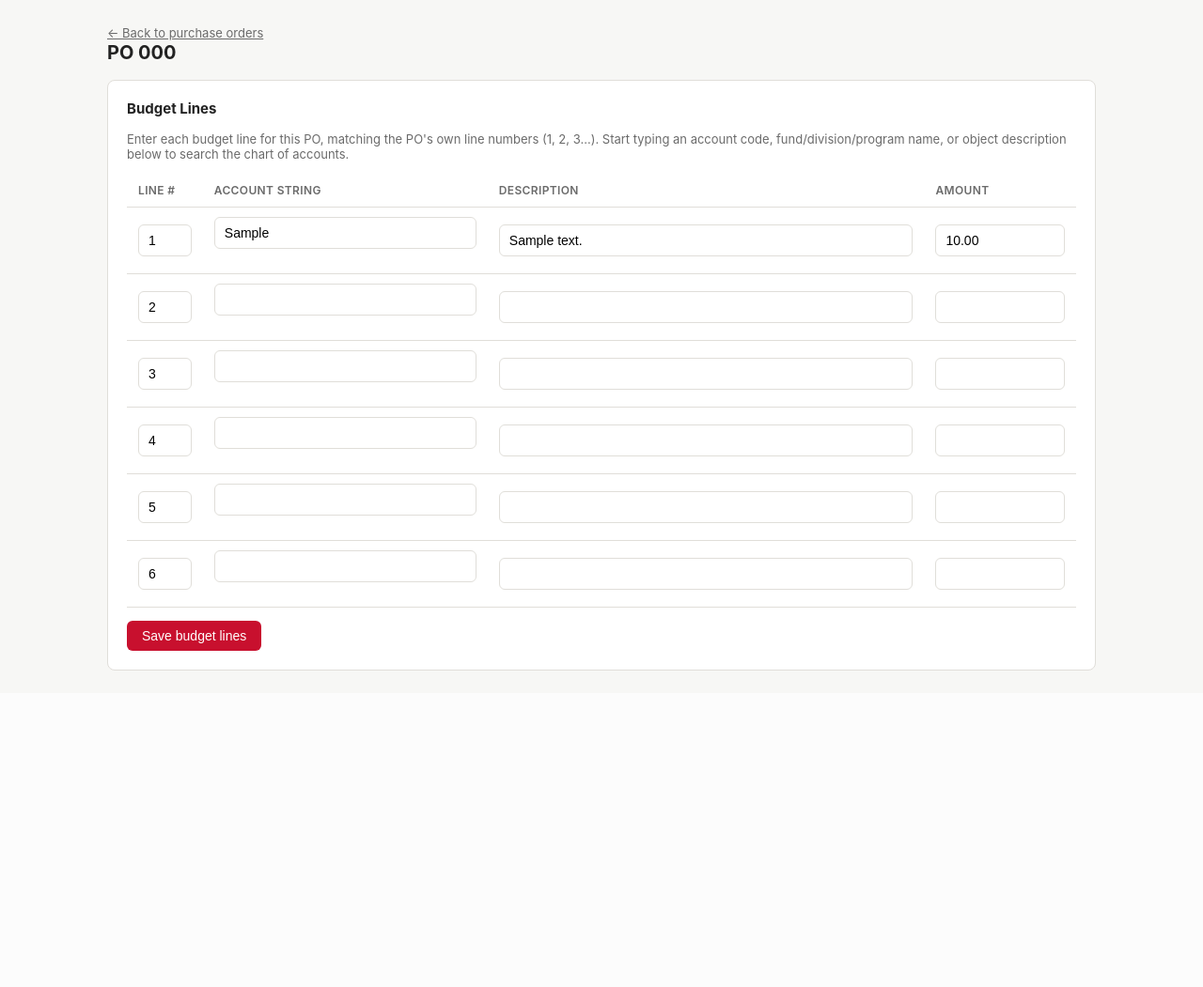
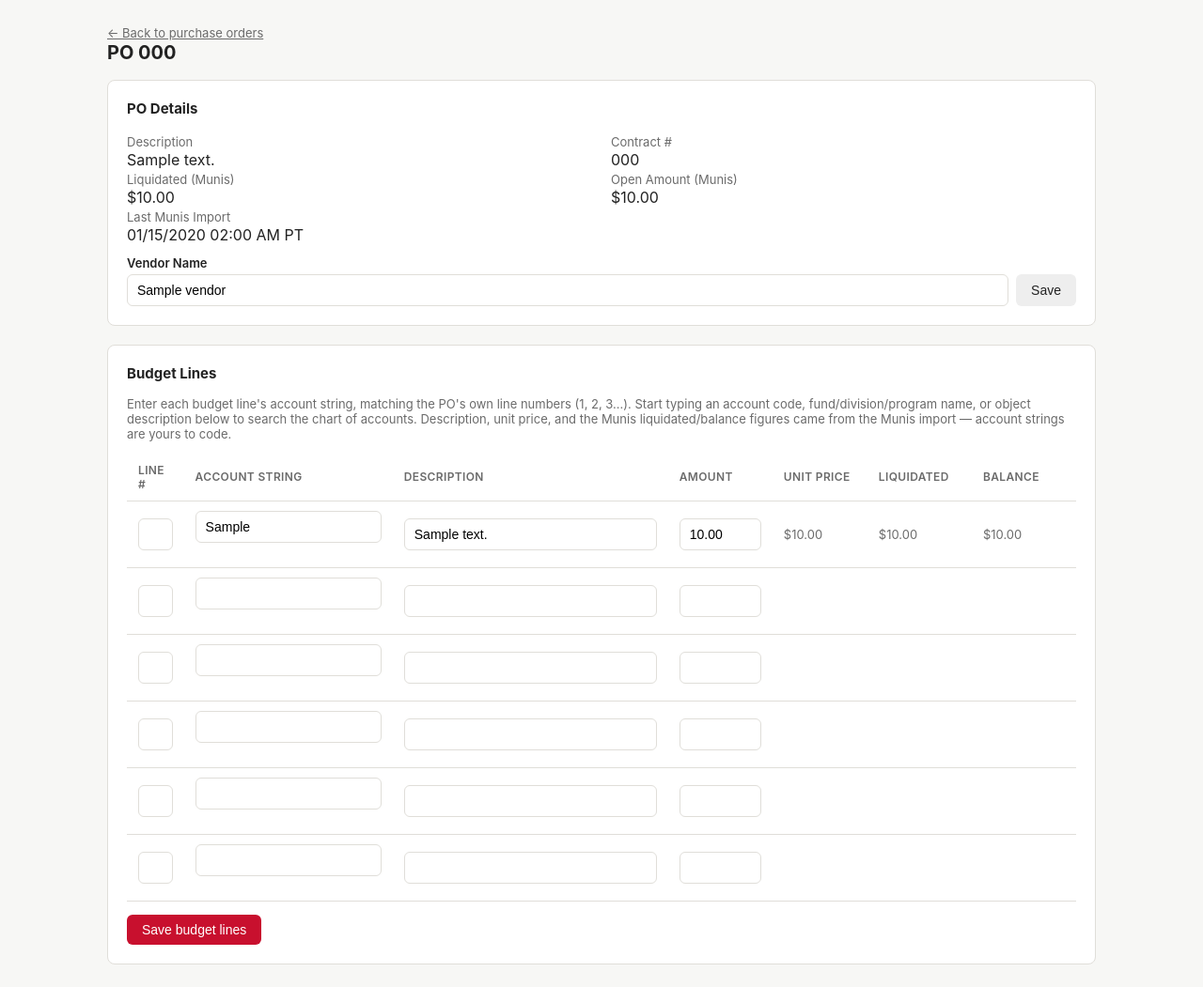
Before and after one commit to elliottschwimmer/pw-invoice-manager, a Flask app: page /purchase-orders/1 in a window 1280 px wide. Shown: the part 64-1115 px from the top of the page at 94% size. Before the commit the page ends 778 px from the top, so only its background shows below. Run offline with Flask 3, Linux system fonts and the light colour scheme; tables that the repository leaves empty hold one stand-in row (values such as "Sample post").

Commit message:
Add Munis PO export import (vendor, lines, unit price, liquidated amount, balance)

```diff
--- a/app.py
+++ b/app.py
@@ -20,6 +20,7 @@ from pdf_export import generate_final_pdf, generate_stamped_pdf
 from timezone_utils import format_pacific
 from coding_suggest import suggest_coding_lines
 from fiscal_year_utils import current_fiscal_year_label, po_needs_fiscal_year_review
+from po_import import import_munis_po
 
 
 def _money(value):
@@ -337,12 +338,14 @@ def register_routes(app):
     @app.route("/purchase-orders/create", methods=["POST"])
     def create_po():
         po_number = request.form["po_number"]
+        vendor_name = request.form.get("vendor_name", "").strip()
         contract_number = request.form.get("contract_number", "")
         uploaded_by = request.form.get("uploaded_by", "")
         fiscal_year_scope = request.form.get("fiscal_year_scope", "one_time")
 
         po = PurchaseOrder(
             po_number=po_number,
+            vendor_name=vendor_name or None,
             contract_number=contract_number,
             uploaded_by=uploaded_by,
             fiscal_year_scope=fiscal_year_scope,
@@ -355,31 +358,69 @@ def register_routes(app):
         flash(f"PO {po_number} created — enter its budget lines below.")
         return redirect(url_for("edit_po", po_id=po.id))
 
+    @app.route("/purchase-orders/import-munis", methods=["POST"])
+    def import_munis():
+        file = request.files.get("munis_file")
+        if not file or not file.filename:
+            flash("Choose a Munis PO export (.xlsx) to import")
+            return redirect(url_for("purchase_orders"))
+        uploaded_by = request.form.get("uploaded_by", "")
+        try:
+            po = import_munis_po(file.read(), uploaded_by)
+        except Exception as e:
+            flash(f"Couldn't import that file: {e}")
+            return redirect(url_for("purchase_orders"))
+        flash(f"Imported PO {po.po_number} from Munis — {len(po.budget_lines)} line(s). Account strings still need to be coded.")
+        return redirect(url_for("edit_po", po_id=po.id))
+
     @app.route("/purchase-orders/<int:po_id>")
     def edit_po(po_id):
         po = PurchaseOrder.query.get_or_404(po_id)
         return render_template("po_detail.html", po=po)
 
+    @app.route("/purchase-orders/<int:po_id>/vendor", methods=["POST"])
+    def update_po_vendor(po_id):
+        po = PurchaseOrder.query.get_or_404(po_id)
+        po.vendor_name = request.form.get("vendor_name", "").strip() or None
+        db.session.commit()
+        flash("Vendor updated")
+        return redirect(url_for("edit_po", po_id=po_id))
+
     @app.route("/purchase-orders/<int:po_id>/lines", methods=["POST"])
     def update_po_lines(po_id):
         po = PurchaseOrder.query.get_or_404(po_id)
-        # Simple full-replace from the form
-        POBudgetLine.query.filter_by(purchase_order_id=po.id).delete()
+        existing_by_number = {bl.line_number: bl for bl in po.budget_lines}
+        submitted_numbers = set()
+
         i = 0
         while f"account_{i}" in request.form:
             account = request.form[f"account_{i}"].strip()
             if account:
-                line_no = request.form.get(f"line_number_{i}") or (i + 1)
-                db.session.add(
-                    POBudgetLine(
-                        purchase_order_id=po.id,
-                        line_number=int(line_no),
-                        account_string=account,
-                        description=request.form.get(f"description_{i}", ""),
-                        budgeted_amount=request.form.get(f"amount_{i}") or 0,
+                line_no = int(request.form.get(f"line_number_{i}") or (i + 1))
+                submitted_numbers.add(line_no)
+                existing = existing_by_number.get(line_no)
+                if existing:
+                    existing.account_string = account
+                    existing.description = request.form.get(f"description_{i}", "")
+                    existing.budgeted_amount = request.form.get(f"amount_{i}") or 0
+                else:
+                    db.session.add(
+                        POBudgetLine(
+                            purchase_order_id=po.id,
+                            line_number=line_no,
+                            account_string=account,
+                            description=request.form.get(f"description_{i}", ""),
+                            budgeted_amount=request.form.get(f"amount_{i}") or 0,
+                        )
                     )
-                )
             i += 1
+
+        # Remove lines that were deleted from the form (but weren't part of
+        # a Munis import — those should be re-imported, not hand-deleted).
+        for line_no, existing in existing_by_number.items():
+            if line_no not in submitted_numbers:
+                db.session.delete(existing)
+
         db.session.commit()
         flash("Budget lines updated")
         return redirect(url_for("edit_po", po_id=po.id))
--- a/requirements.txt
+++ b/requirements.txt
@@ -7,3 +7,4 @@ reportlab==4.2.5
 pypdf==5.1.0
 gunicorn==22.0.0
 psycopg2-binary==2.9.10
+python-calamine==0.4.0
--- a/templates/po_detail.html
+++ b/templates/po_detail.html
@@ -22,12 +22,47 @@
   {% endif %}
 
   <div class="card">
+    <h3>PO Details</h3>
+    <div class="field-grid">
+      <div><span class="muted">Description</span><div>{{ po.description or "—" }}</div></div>
+      <div><span class="muted">Contract #</span><div>{{ po.contract_number or "—" }}</div></div>
+      {% if po.munis_liquidated_total is not none %}
+      <div><span class="muted">Liquidated (Munis)</span><div>{{ po.munis_liquidated_total|money }}</div></div>
+      <div><span class="muted">Open Amount (Munis)</span><div>{{ po.munis_open_amount|money }}</div></div>
+      {% endif %}
+      {% if po.munis_imported_at %}
+      <div><span class="muted">Last Munis Import</span><div>{{ po.munis_imported_at|pacific }}</div></div>
+      {% endif %}
+    </div>
+    <form method="post" action="{{ url_for('update_po_vendor', po_id=po.id) }}" style="margin-top:12px;">
+      <label>Vendor Name</label>
+      <div style="display:flex; gap:8px;">
+        <input type="text" name="vendor_name" value="{{ po.vendor.name if po.vendor else (po.vendor_name or '') }}" placeholder="Vendor name">
+        <button class="btn btn-secondary" type="submit">Save</button>
+      </div>
+    </form>
+  </div>
+
+  <div class="card">
     <h3>Budget Lines</h3>
-    <p class="muted">Enter each budget line for this PO, matching the PO's own line numbers (1, 2, 3...). Start typing an account code, fund/division/program name, or object description below to search the chart of accounts.</p>
+    <p class="muted">Enter each budget line's account string, matching the PO's own line numbers (1, 2, 3...). Start typing an account code, fund/division/program name, or object description below to search the chart of accounts.
+      {% if po.munis_imported_at %}Description, unit price, and the Munis liquidated/balance figures came from the Munis import — account strings are yours to code.{% endif %}</p>
     <form method="post" action="{{ url_for('update_po_lines', po_id=po.id) }}">
+      <div style="overflow-x:auto;">
       <table>
-        <thead><tr><th style="width:8%;">Line #</th><th style="width:30%;">Account String</th><th>Description</th><th style="width:16%;">Amount</th></tr></thead>
+        <thead>
+          <tr>
+            <th style="width:6%;">Line #</th>
+            <th style="width:22%;">Account String</th>
+            <th>Description</th>
+            <th style="width:11%;">Amount</th>
+            {% if po.budget_lines|selectattr("unit_price", "ne", none)|list %}<th style="width:10%;">Unit Price</th>{% endif %}
+            {% if po.budget_lines|selectattr("munis_liquidated_amount", "ne", none)|list %}<th style="width:11%;">Liquidated</th><th style="width:11%;">Balance</th>{% endif %}
+          </tr>
+        </thead>
         <tbody>
+          {% set has_unit_price = po.budget_lines|selectattr("unit_price", "ne", none)|list %}
+          {% set has_munis = po.budget_lines|selectattr("munis_liquidated_amount", "ne", none)|list %}
           {% for line in po.budget_lines %}
           <tr>
             <td><input type="number" name="line_number_{{ loop.index0 }}" value="{{ line.line_number or loop.index }}"></td>
@@ -37,6 +72,11 @@
             </td>
             <td><input type="text" name="description_{{ loop.index0 }}" value="{{ line.description or '' }}"></td>
             <td><input type="number" step="0.01" name="amount_{{ loop.index0 }}" value="{{ line.budgeted_amount }}"></td>
+            {% if has_unit_price %}<td class="muted">{{ line.unit_price|money if line.unit_price is not none else "—" }}</td>{% endif %}
+            {% if has_munis %}
+              <td class="muted">{{ line.munis_liquidated_amount|money if line.munis_liquidated_amount is not none else "—" }}</td>
+              <td class="muted">{{ line.munis_balance|money if line.munis_balance is not none else "—" }}</td>
+            {% endif %}
           </tr>
           {% endfor %}
           {% for i in range(5) %}
@@ -48,10 +88,13 @@
             </td>
             <td><input type="text" name="description_{{ po.budget_lines|length + i }}"></td>
             <td><input type="number" step="0.01" name="amount_{{ po.budget_lines|length + i }}"></td>
+            {% if has_unit_price %}<td></td>{% endif %}
+            {% if has_munis %}<td></td><td></td>{% endif %}
           </tr>
           {% endfor %}
         </tbody>
       </table>
+      </div>
       <button class="btn" type="submit" style="margin-top:14px;">Save budget lines</button>
     </form>
   </div>
```
Also changed, not shown: models.py (+19 -4 lines), munis_import.py (added, +99 -0 lines), po_import.py (added, +81 -0 lines), templates/purchase_orders.html (+24 -5 lines).
